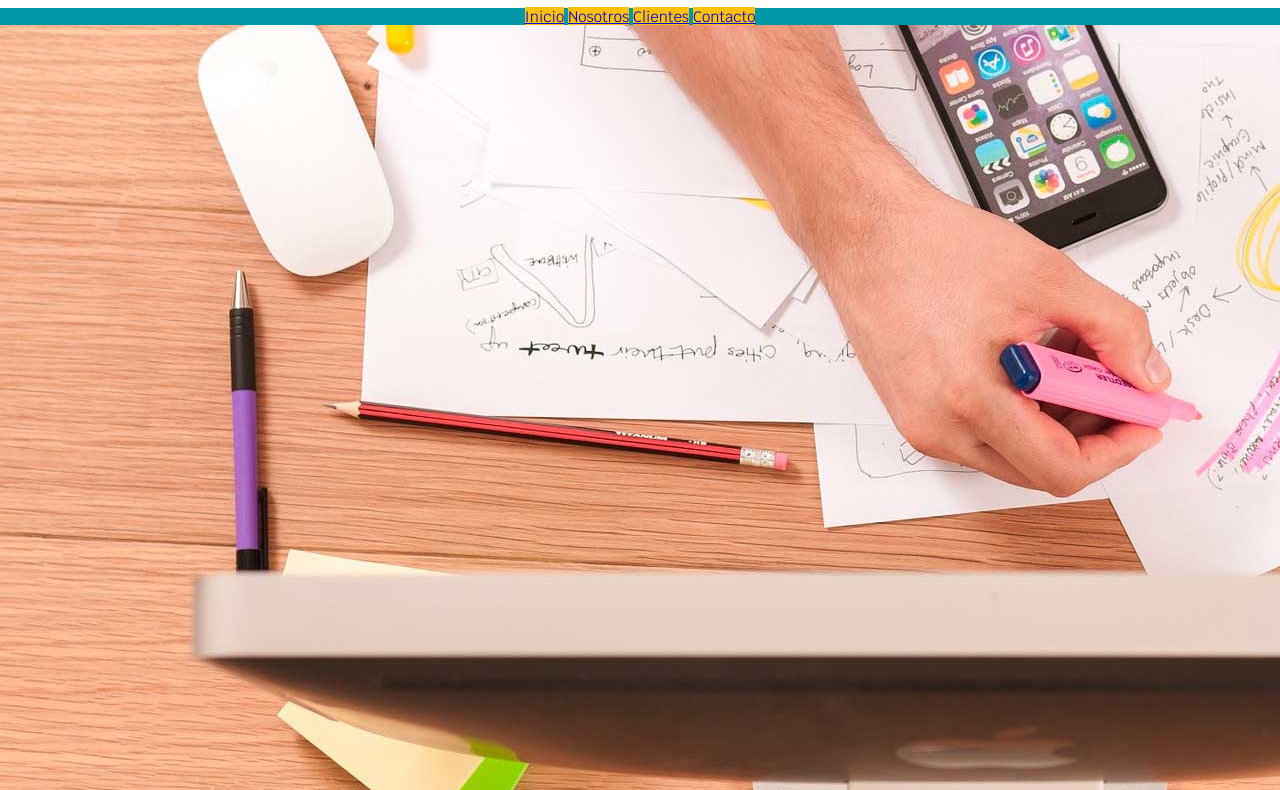
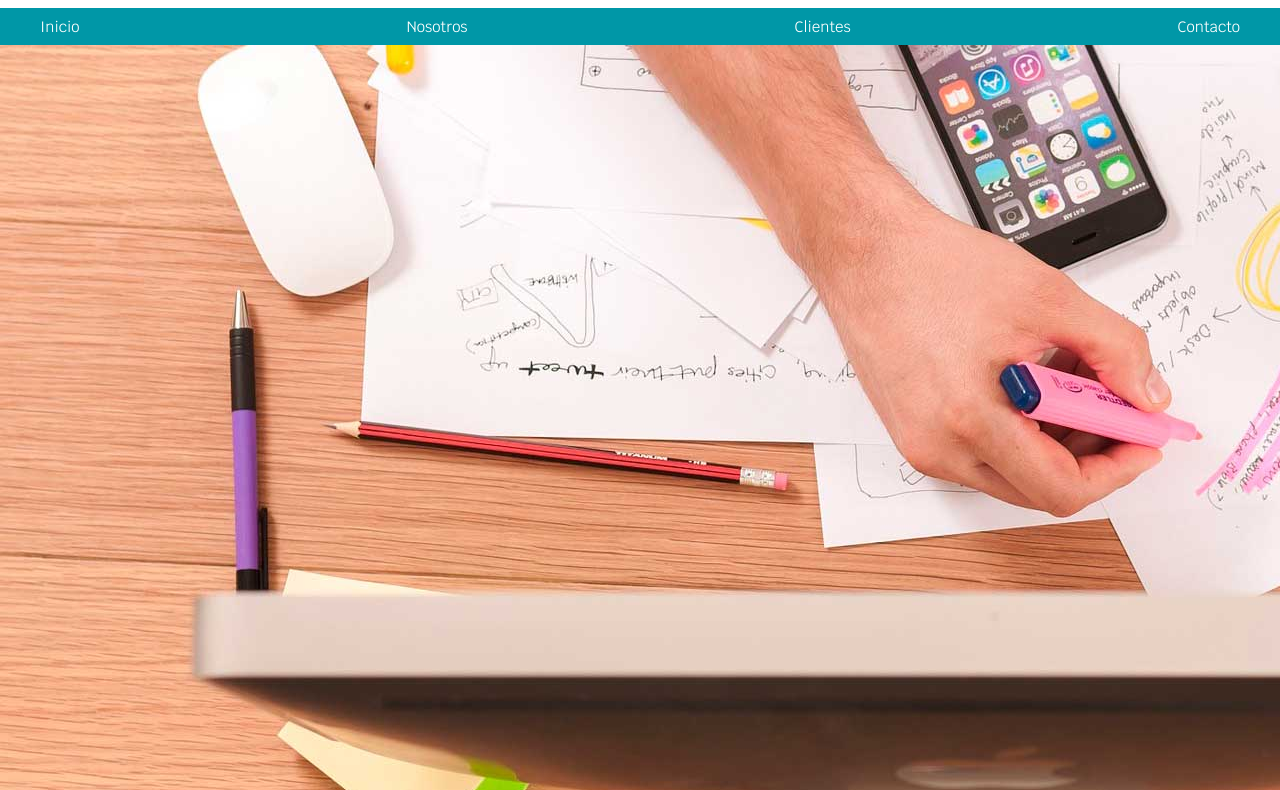
Before and after one commit to TobiasPerez99/freelancer_inicio, a plain HTML site: page index.html in a window 1280 px wide. Shown: the part 87-877 px from the top of the page. Drawn offline with Linux system fonts and the light colour scheme.

Commit message:
Update style.css

```diff
--- a/css/style.css
+++ b/css/style.css
@@ -25,18 +25,21 @@ body{
 }
 .contenedor {
     width: 120rem;
-    margin:0 auto 0 auto;
+    margin:0 auto;
 }
 .nav-bg{
     background-color: var(--secundario);
-    text-align: center;
+
 }
 .navegacion-principal{
-
+    padding: 1rem;
+     display: flex;
+     justify-content: space-between;
 }
 .navegacion-principal a{
-    background-color: var(--primario);
-    ;
+     color: var(--blanco);
+     text-decoration: none;
+
 }
 footer{
     text-align: center;
```
